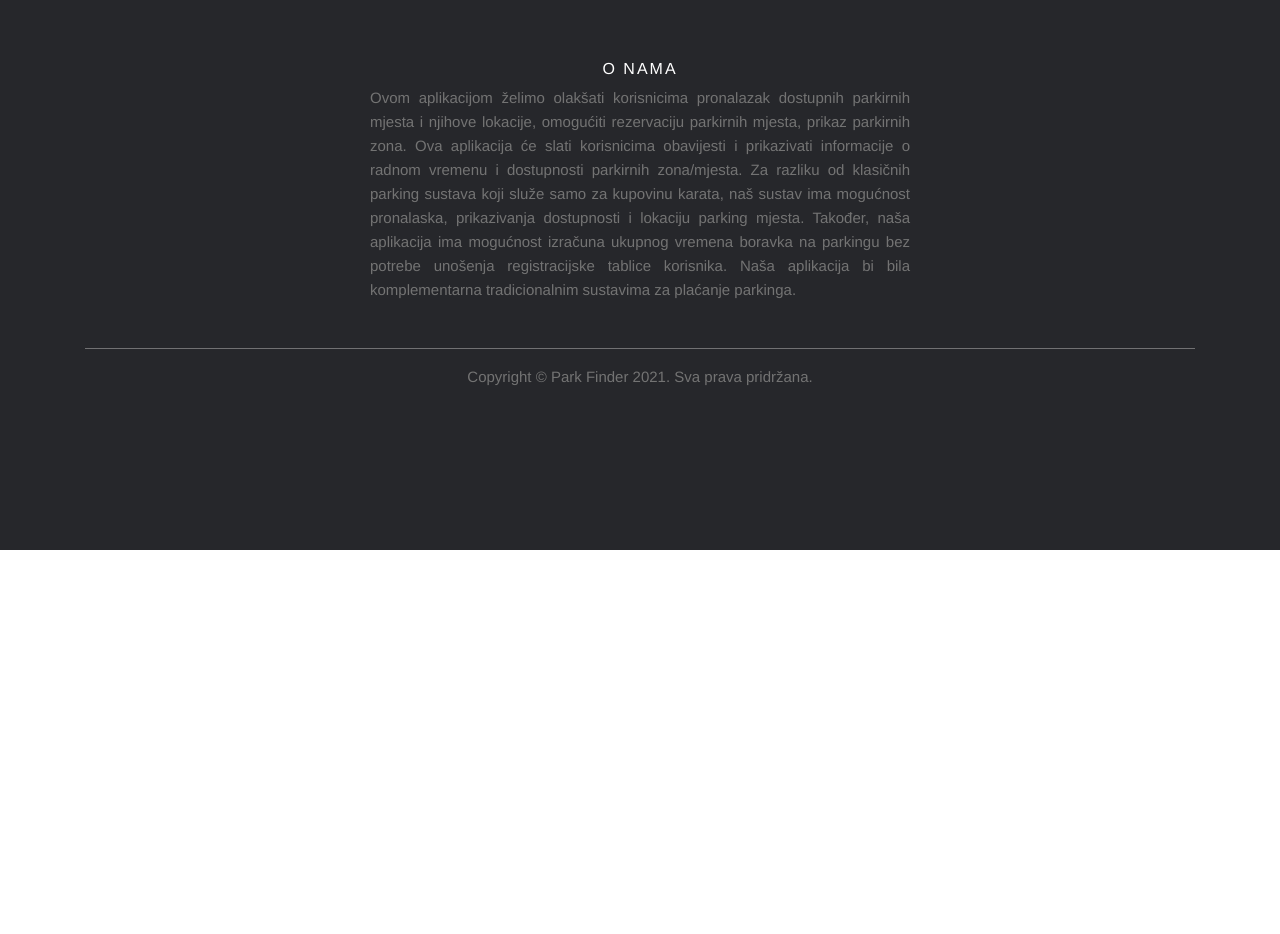
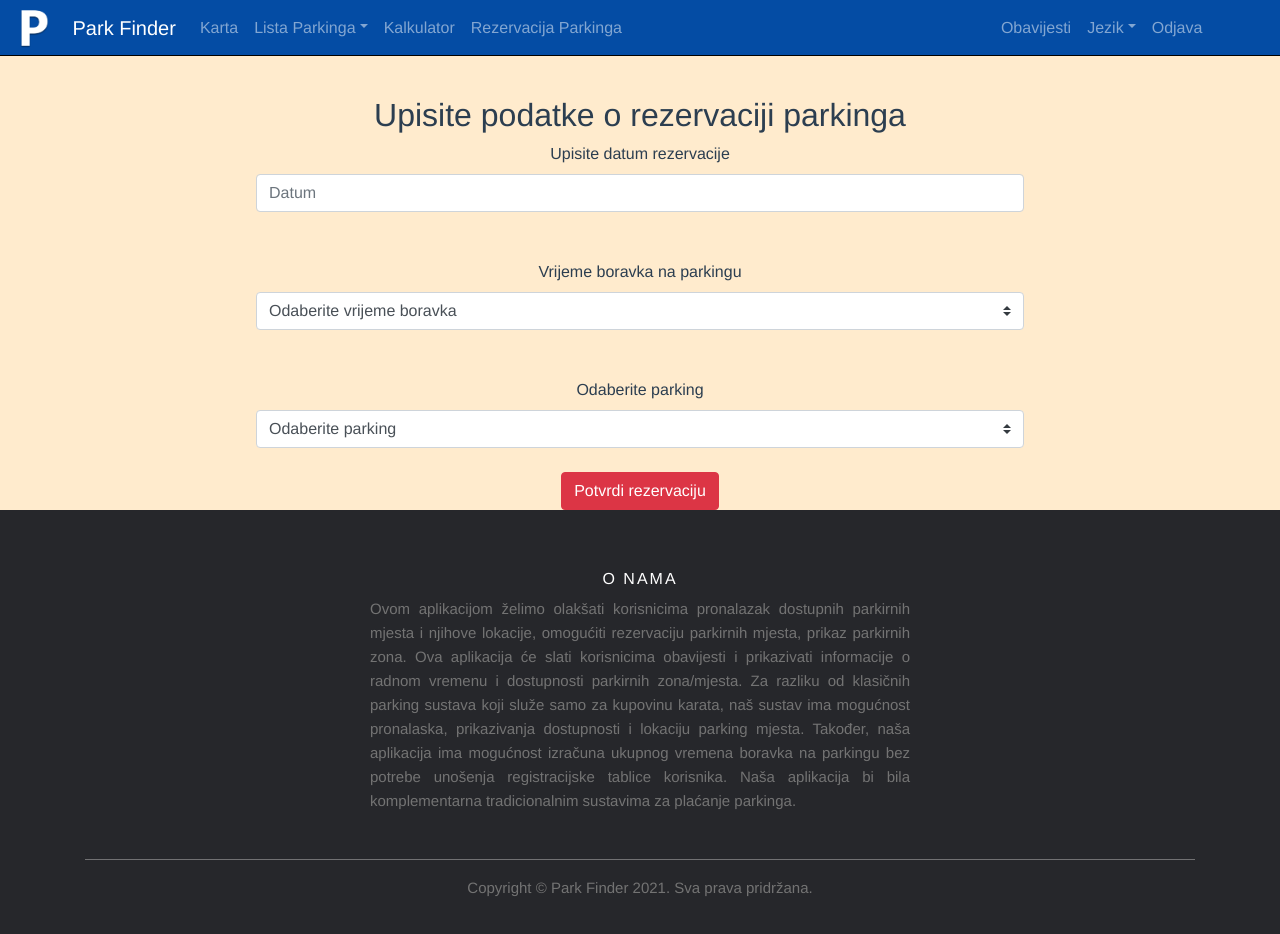
Before and after one commit to danny99999/Parkfinder_front-end, a Vue app: page /podaci_rezervacije in a window 1280 px wide. Shown: the top 934 px of the page. Before the commit the page ends 800 px from the top, so only its background shows below. Built offline with nearby package versions, Linux system fonts and the light colour scheme; no server answers.

Commit message:
Prototip_frontend1

```diff
--- a/package.json
+++ b/package.json
@@ -26,7 +26,7 @@
     "@vue/cli-plugin-babel": "^4.5.11",
     "@vue/cli-plugin-eslint": "^4.5.11",
     "@vue/cli-plugin-router": "^4.5.11",
-    "@vue/cli-service": "^4.5.11",
+    "@vue/cli-service": "^4.5.13",
     "@vue/eslint-config-prettier": "^6.0.0",
     "babel-eslint": "^10.1.0",
     "eslint": "^6.7.2",
--- a/src/components/Navbar.vue
+++ b/src/components/Navbar.vue
@@ -18,6 +18,7 @@
           <b-dropdown-item href="/bolnica">Bolnica</b-dropdown-item>
         </b-nav-item-dropdown>
         <b-nav-item href="/kalkulator">Kalkulator</b-nav-item>
+        <b-nav-item href="/rezervacija_parkinga">Rezervacija Parkinga</b-nav-item>
       </b-navbar-nav>
       <!-- Desna strana navbara -->
       <b-navbar-nav class="ml-auto">
--- a/src/router/index.js
+++ b/src/router/index.js
@@ -11,11 +11,14 @@ import Kalkulator from "@/views/Kalkulator.vue";
 import Obavijesti from "@/views/Obavijesti.vue";
 import Sign_up from "@/views/Sign_up.vue";
 import Sign_in from "@/views/Sign_in.vue";
+import Rezervacija_parkinga from "@/views/Rezervacija_parkinga.vue";
+import Podaci_vozila from "@/views/Podaci_vozila.vue";
+import Podaci_rezervacije from "@/views/Podaci_rezervacije.vue";
 Vue.use(VueRouter);
 
 const routes = [
   {
-    path: "/home",
+    path: "/",
     name: "Home",
     component: Home
   },
@@ -66,9 +69,24 @@ const routes = [
     component: Sign_up
   },
 {
-  path: "/",
+  path: "/sign_in",
   name: "Sign_in",
   component: Sign_in
+},
+{
+  path: "/rezervacija_parkinga",
+  name: "Rezervacija_parkinga",
+  component: Rezervacija_parkinga
+},
+{
+  path: "/podaci_vozila",
+  name: "Podaci_vozila",
+  component: Podaci_vozila
+},
+{
+  path: "/podaci_rezervacije",
+  name: "Podaci_rezervacije",
+  component: Podaci_rezervacije
 },
 ];
 
--- a/src/views/Dobriceva.vue
+++ b/src/views/Dobriceva.vue
@@ -79,6 +79,8 @@
   <br>
 </b-container>
 
+
+
 </div>
     </center>
 </div>
--- a/src/views/Kalkulator.vue
+++ b/src/views/Kalkulator.vue
@@ -193,6 +193,6 @@ import Navbar from '@/components/Navbar.vue';
 
 <style lang="scss">
 .bgkalkus{
-  background-color: aqua;
+  background-color: orange
 }
 </style>
--- a/src/views/Karta.vue
+++ b/src/views/Karta.vue
@@ -2,6 +2,7 @@
 <div class="Mapa">
     <Navbar></Navbar>
     <br>
+
     <br>
     <br>
     <br>
--- /dev/null
+++ b/src/views/Podaci_rezervacije.vue
@@ -0,0 +1,94 @@
+<template>
+<div class="Podaci_vozila">
+    <Navbar></Navbar>
+    <br>
+    <br>
+    <br>
+    <br>
+    <h2>Upisite podatke o rezervaciji parkinga</h2>
+<div class="form-group6">
+    <label class="Datum">Upisite datum rezervacije</label>
+                <input
+                    class="form-control"
+                    placeholder="Datum">
+
+
+           <br>
+           <br>
+
+                <label class= "br">Vrijeme boravka na parkingu</label>
+                <b-form-select v-model="selected" :options="options">--Odaberite jednu od opcija--</b-form-select>
+
+            <br>
+           <br>
+           <br>
+
+                <label class= "br">Odaberite parking</label>
+                <b-form-select v-model="selected2" :options="options2">--Odaberite jednu od opcija--</b-form-select>
+                <br>
+                <br>
+            <b-button class="btn" href="/" type="submit" variant="danger" v-on:click="poruka('Uspješno ste rezervirali parking')">Potvrdi rezervaciju</b-button>
+
+
+
+
+</div>
+
+
+
+
+</div>
+</template>
+
+<script>
+import Navbar from '@/components/Navbar.vue';
+
+export default {
+    name: "Podaci_rezervacije",
+    components: {
+        Navbar
+
+    },
+
+    data() {
+      return {
+        selected: null,
+        options: [
+          { value: null, text: 'Odaberite vrijeme boravka' },
+          { value: 'a', text: '1 sat' },
+          { value: 'b', text: '2 sata' },
+          { value: 'c', text: '3 sata' },
+          { value: 'd', text: '4 sata' },
+          { value: 'e', text: '5 sati' }
+        ],
+        selected2: null,
+        options2: [
+          { value: null, text: 'Odaberite parking' },
+          { value: '1', text: 'Parking Karolina' },
+          { value: '2', text: 'Parking Dobrićeva' },
+          { value: '3', text: 'Parking Bolnica ' },
+          { value: '4', text: 'Parking Rojc' },
+          { value: '5', text: 'Parking Trznica' }
+        ]
+      }
+    },
+methods: {
+        poruka: function (message) {
+            alert(message)
+        }
+
+}
+};
+</script>
+
+<style>
+.Podaci_vozila {
+    background-color: blanchedalmond;
+}
+
+.form-group6{
+    padding-left: 20%;
+    padding-right: 20%;
+}
+
+</style>
--- /dev/null
+++ b/src/views/Podaci_vozila.vue
@@ -0,0 +1,62 @@
+<template>
+<div class="Podaci_vozila">
+    <Navbar></Navbar>
+    <br>
+    <br>
+    <br>
+    <br>
+    <h2>Upisite podatke svog vozila</h2>
+<div class="form-group6">
+
+                <label class= "prezime">Marka i model</label>
+                <input
+                    class="form-control"
+                    placeholder="Marka i model" >
+            <br>
+           <br>
+
+                <label class= "br">Registracija</label>
+                <input
+                    class="form-control"
+                    placeholder="Registracija" >
+            <br>
+            <br>
+            <label class= "br">Boja vozila</label>
+                <input
+                    class="form-control"
+                    placeholder="Boja" >
+                    <br>
+
+            <b-button class="btn" href="/podaci_rezervacije" type="submit" variant="danger">Dalje</b-button>
+
+</div>
+
+
+
+
+</div>
+</template>
+
+<script>
+import Navbar from '@/components/Navbar.vue';
+
+export default {
+    name: "Podaci_vozila",
+    components: {
+        Navbar
+
+    },
+};
+</script>
+
+<style>
+.Podaci_vozila {
+    background-color: blanchedalmond;
+}
+
+.form-group6{
+    padding-left: 20%;
+    padding-right: 20%;
+}
+
+</style>
--- /dev/null
+++ b/src/views/Rezervacija_parkinga.vue
@@ -0,0 +1,63 @@
+<template>
+<div class="Rezervacija_parkinga">
+    <Navbar></Navbar>
+    <br>
+    <br>
+    <br>
+    <br>
+    <h2>Upisite svoje osobne podatke</h2>
+<div class="form-group6">
+    <label class="Ime">Ime</label>
+                <input
+                    class="form-control"
+                    placeholder="Ime">
+
+
+           <br>
+           <br>
+
+                <label class= "prezime">Prezime</label>
+                <input
+                    class="form-control"
+                    placeholder="Prezime" >
+            <br>
+           <br>
+
+                <label class= "br">Broj mobitela</label>
+                <input
+                    class="form-control"
+                    placeholder="Br. telefona" >
+            <br>
+            <b-button class="btn" href="/podaci_vozila" type="submit" variant="danger">Dalje</b-button>
+
+</div>
+
+
+
+
+</div>
+</template>
+
+<script>
+import Navbar from '@/components/Navbar.vue';
+
+export default {
+    name: "Rezervacija_parkinga",
+    components: {
+        Navbar
+
+    },
+};
+</script>
+
+<style>
+.Rezervacija_parkinga {
+    background-color: blanchedalmond;
+}
+
+.form-group6{
+    padding-left: 20%;
+    padding-right: 20%;
+}
+
+</style>
```
Also changed, not shown: 1 other file (tests, documents, lock files or other folders).
